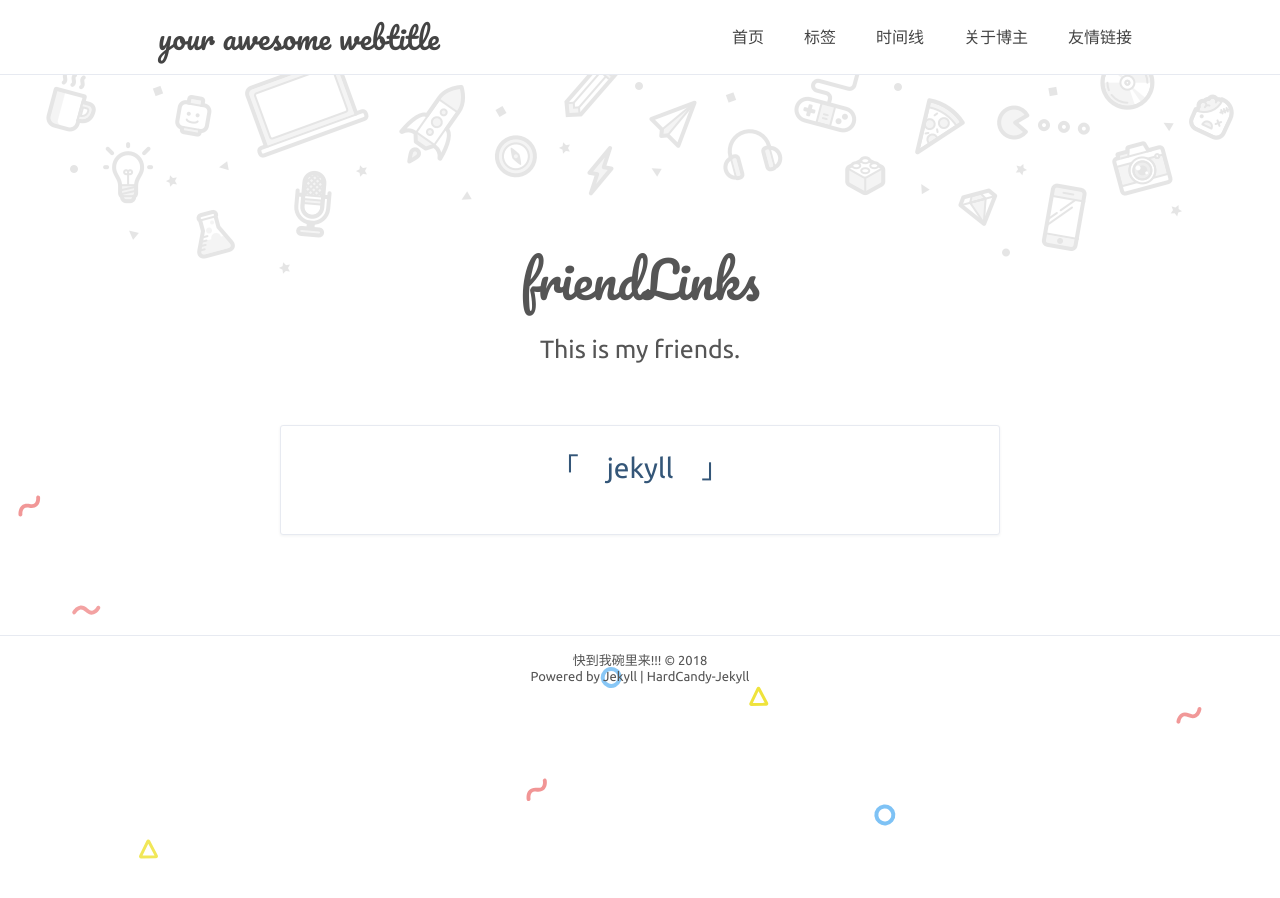
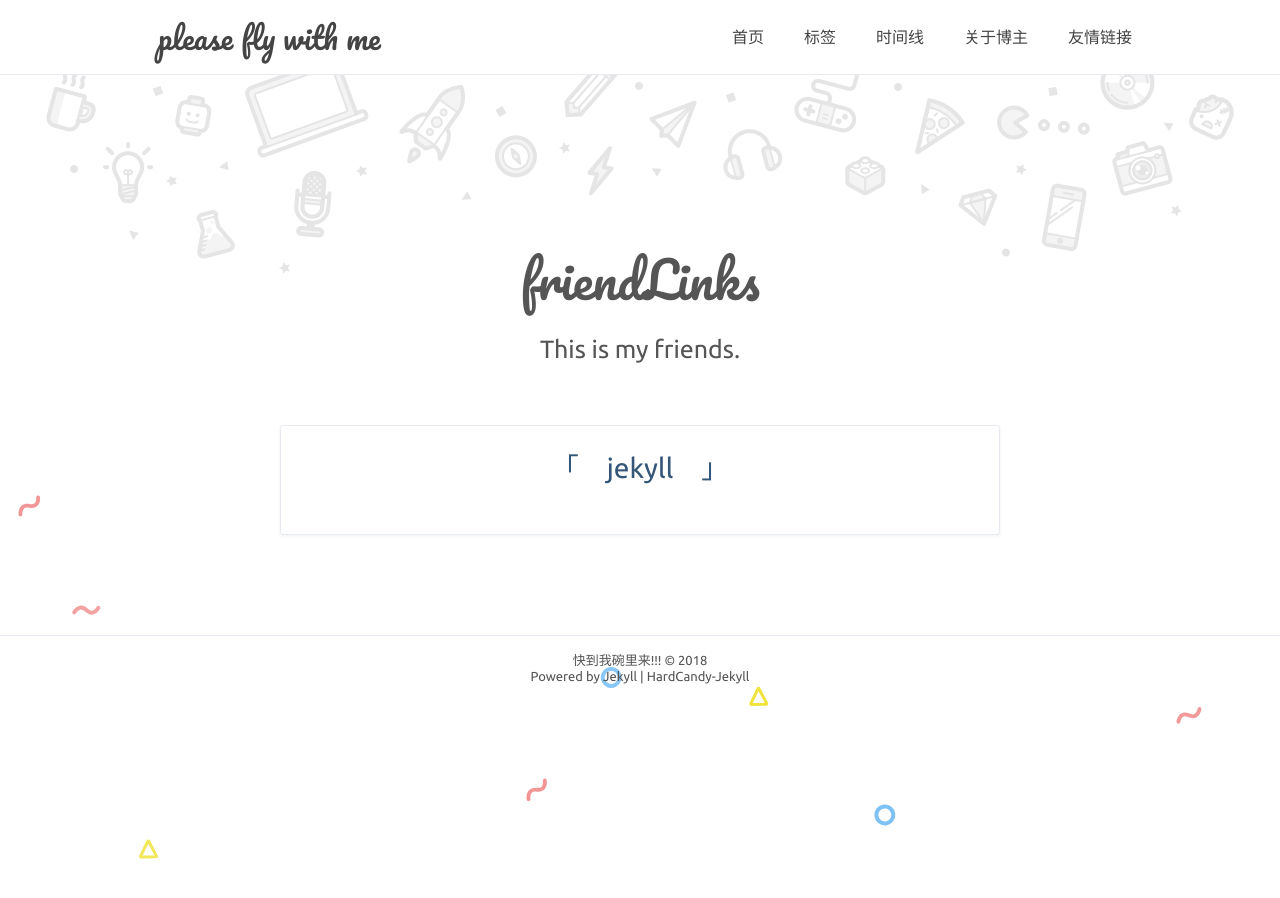
Before and after one commit to Alpacadh/HardCandy-Jekyll-master, a Jekyll site: the page built from friendLink.html, in a window 1280 px wide. Built offline with Jekyll 4.4.1, drawn with Linux system fonts in a browser that asks for light colours; comment, search, counter and statistics services are not loaded.

Commit message:
Update _config.yml

```diff
--- a/_config.yml
+++ b/_config.yml
@@ -16,7 +16,7 @@ nav: # 最佳体验 六个标签 且最好每个标签不超过4中文字
 author: true
 name: '丁昊'
 NickName: 'Alpacadh'
-webtitle: 'your awesome webtitle'
+webtitle: 'please fly with me'
 bio: 'hello world'
 about: true
 aboutyou: '勿忘初心噢~'
```
